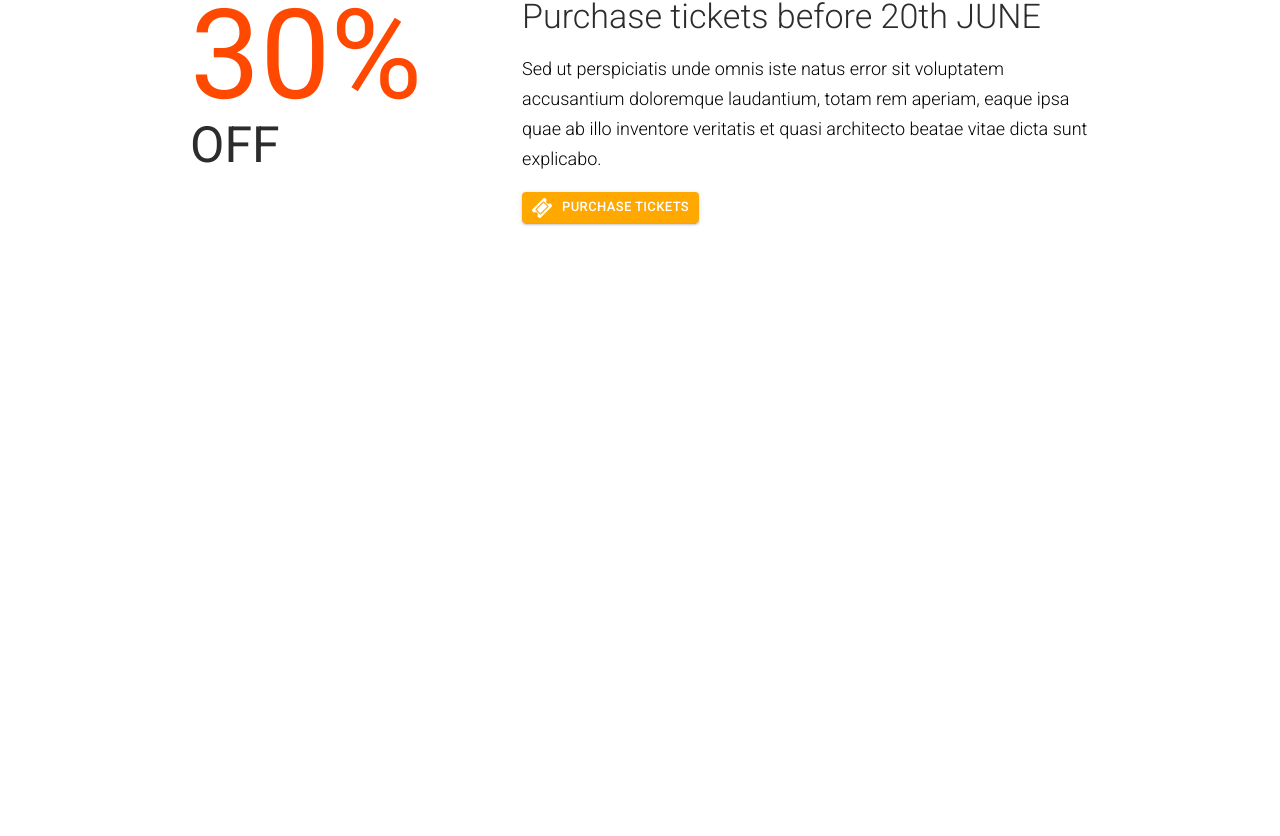
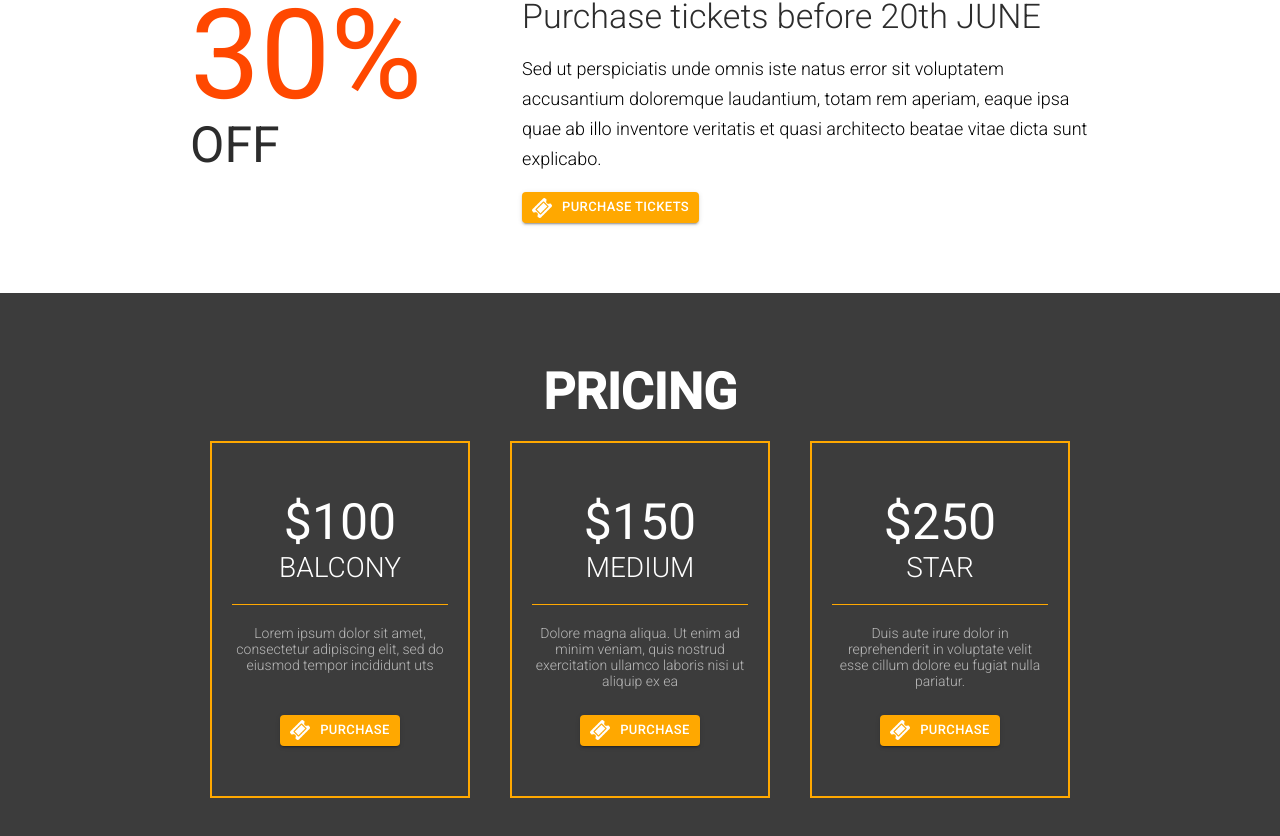
Before and after one commit to Bluesman66/react-the-venue, a React (Create React App) app: page / in a window 1280 px wide. Shown: the part 1875-2711 px from the top of the page. Before the commit the page ends 2168 px from the top, so only its background shows below. Built offline with nearby package versions, Linux system fonts and the light colour scheme.

Commit message:
019 Adding prices

```diff
--- a/src/App.js
+++ b/src/App.js
@@ -3,6 +3,7 @@ import './resources/styles.css';
 import { Featured } from './components/featured';
 import { Header } from './components/header-footer';
 import { Highlights } from './components/highlights';
+import { Pricing } from './components/pricing';
 import React from 'react';
 import { VenueNfo } from './components/venue-nfo';
 
@@ -13,6 +14,7 @@ const App = () => {
 			<Featured />
 			<VenueNfo />
 			<Highlights />
+			<Pricing />
 		</div>
 	);
 };
--- a/src/components/highlights/discount.js
+++ b/src/components/highlights/discount.js
@@ -1,5 +1,5 @@
 import Fade from 'react-reveal/Fade';
-import MyButton from '../utils/my-button';
+import { MyButton } from '../utils';
 import React from 'react';
 import Slide from 'react-reveal/Slide';
 
--- /dev/null
+++ b/src/components/pricing/index.js
@@ -0,0 +1,3 @@
+import Pricing from './pricing';
+
+export { Pricing };
--- /dev/null
+++ b/src/components/pricing/pricing.js
@@ -0,0 +1,46 @@
+import { MyButton } from '../utils';
+import React from 'react';
+import Zoom from 'react-reveal/Zoom';
+
+const Pricing = () => {
+	const [state] = React.useState({
+		prices: [100, 150, 250],
+		positions: ['Balcony', 'Medium', 'Star'],
+		desc: [
+			'Lorem ipsum dolor sit amet, consectetur adipiscing elit, sed do eiusmod tempor incididunt uts',
+			'Dolore magna aliqua. Ut enim ad minim veniam, quis nostrud exercitation ullamco laboris nisi ut aliquip ex ea',
+			'Duis aute irure dolor in reprehenderit in voluptate velit esse cillum dolore eu fugiat nulla pariatur.',
+		],
+		linkto: ['http://sales/b', 'http://sales/m', 'http://sales/s'],
+		delay: [500, 0, 500],
+	});
+
+	const showBoxes = () =>
+		state.prices.map((box, i) => (
+			<Zoom delay={state.delay[i]} key={i}>
+				<div className="pricing_item">
+					<div className="pricing_inner_wrapper">
+						<div className="pricing_title">
+							<span>${state.prices[i]}</span>
+							<span>{state.positions[i]}</span>
+						</div>
+						<div className="pricing_description">{state.desc[i]}</div>
+						<div className="pricing_buttons">
+							<MyButton text="Purchase" bck="#ffa800" color="#ffffff" link={state.linkto[i]} />
+						</div>
+					</div>
+				</div>
+			</Zoom>
+		));
+
+	return (
+		<div className="bck_black">
+			<div className="center_wrapper pricing_section">
+				<h2>Pricing</h2>
+				<div className="pricing_wrapper">{showBoxes()}</div>
+			</div>
+		</div>
+	);
+};
+
+export default Pricing;
--- /dev/null
+++ b/src/components/utils/index.js
@@ -0,0 +1,3 @@
+import MyButton from './my-button';
+
+export { MyButton };
```
